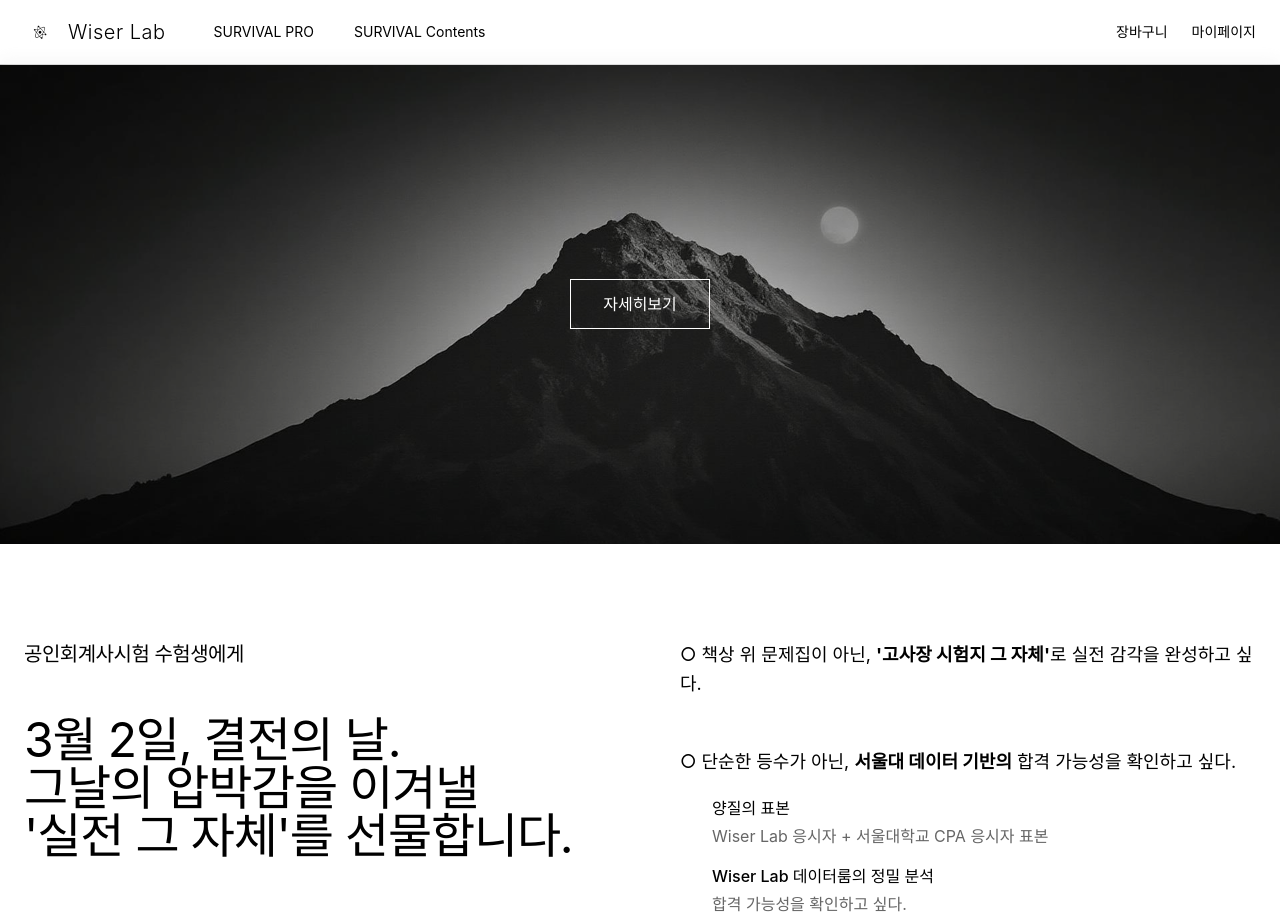
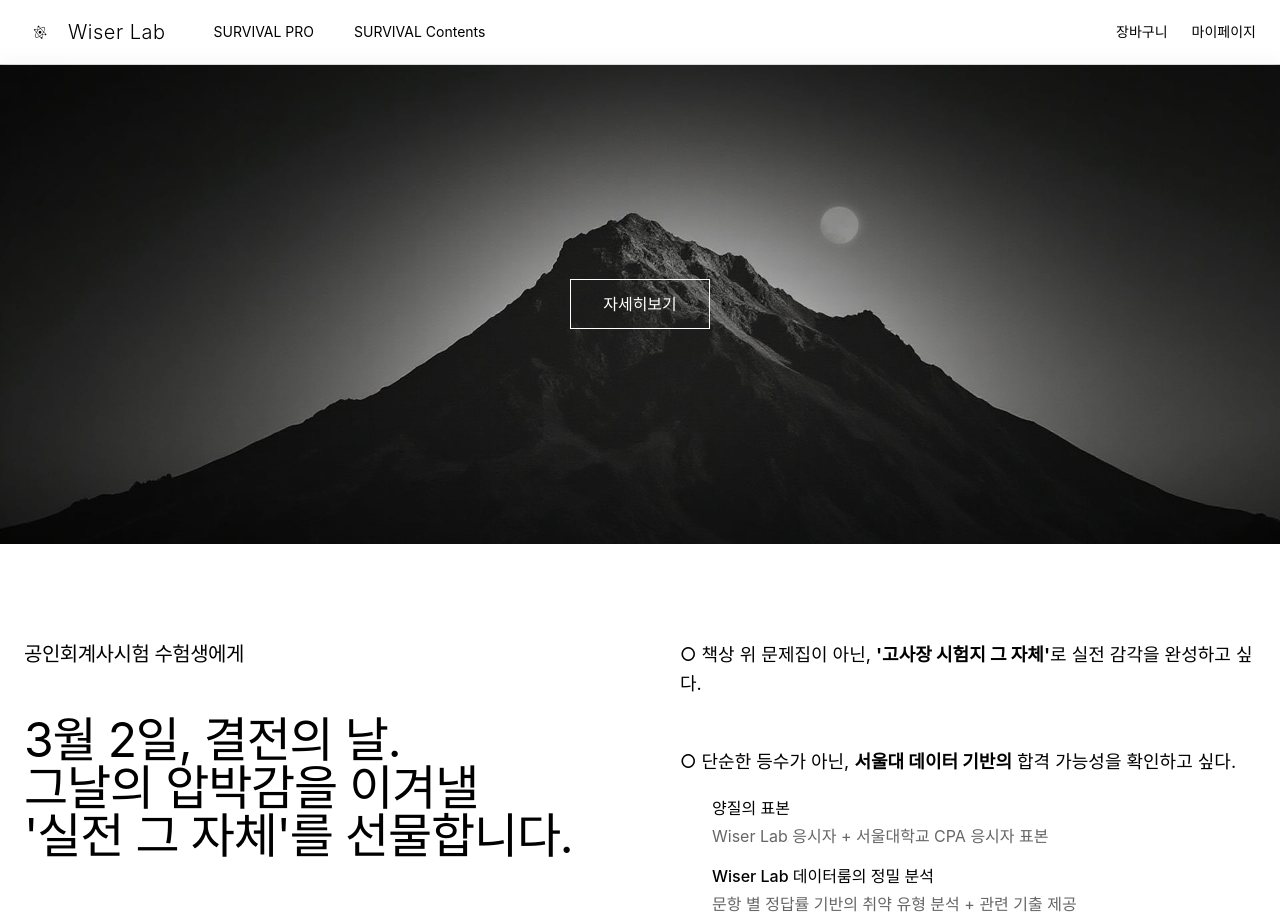
Before and after one commit to taewook2021-crypto/wiserlab-cpa-dream, a React (Vite) app: page / in a window 1280 px wide. Shown: the top 921 px of the page. Built offline with nearby package versions, Linux system fonts and the light colour scheme; the HTML template or start-up script is replaced by a standard one; a web font is replaced by a local one.

Commit message:
Visual edit in Lovable
Edited UI in Lovable

```diff
--- a/src/components/HeroSection.tsx
+++ b/src/components/HeroSection.tsx
@@ -52,7 +52,7 @@ const HeroSection = () => {
                   </div>
                   <div className="space-y-1">
                     <p className="font-medium">Wiser Lab 데이터룸의 정밀 분석</p>
-                    <p className="text-muted-foreground">합격 가능성을 확인하고 싶다.</p>
+                    <p className="text-muted-foreground">문항 별 정답률 기반의 취약 유형 분석 + 관련 기출 제공</p>
                   </div>
                 </div>
               </div>
```
